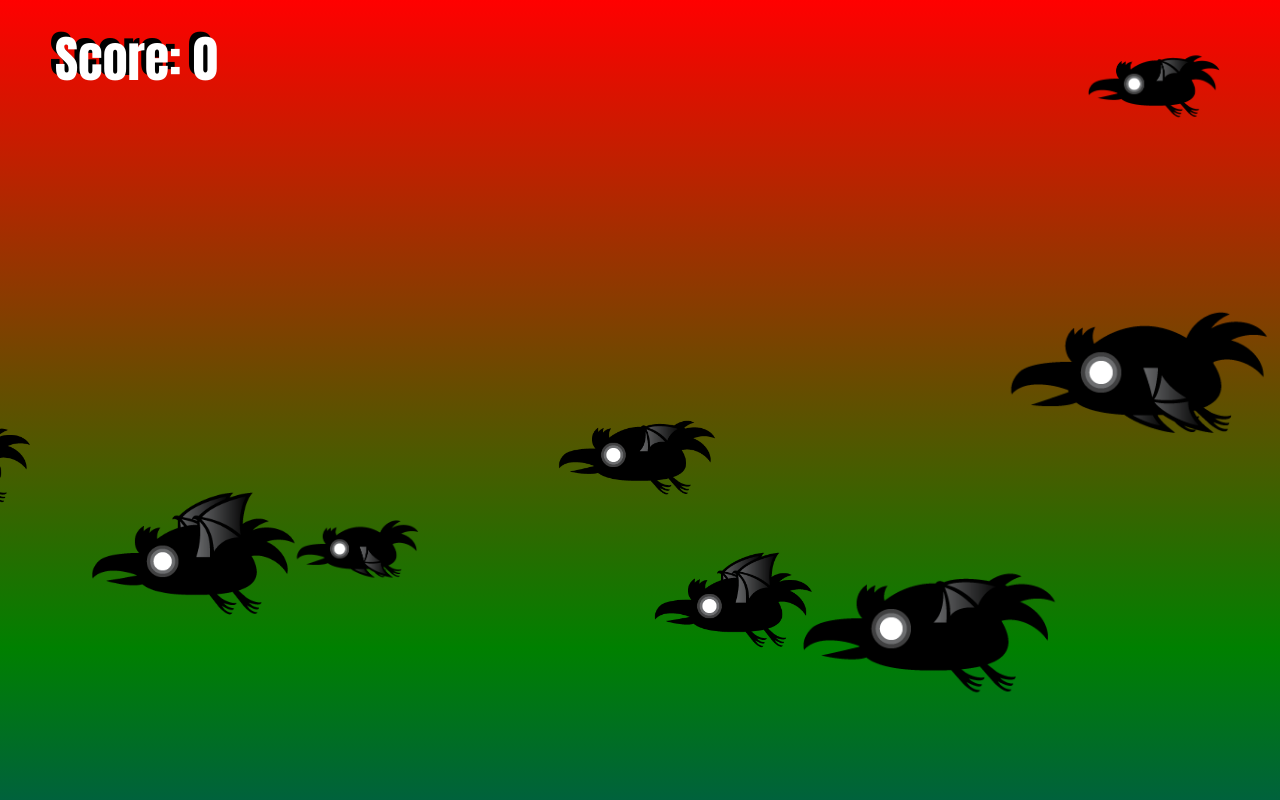
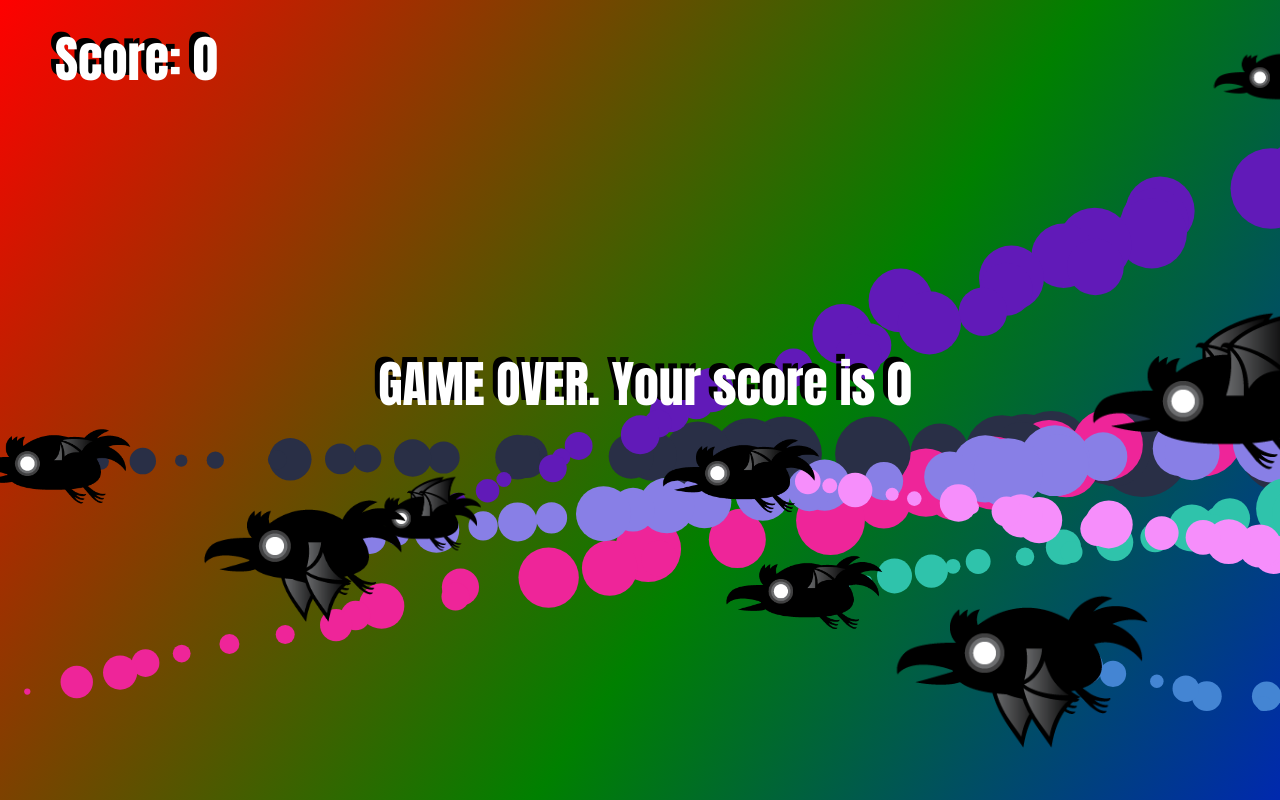
Before and after one commit to itsmarcotime/The-Raven-Game, a plain HTML site: page index.html in a window 1280 px wide. Shown: the top 800 px of the page. Drawn offline with Linux system fonts and the light colour scheme.

Commit message:
added particles to ravens

```diff
--- a/script.js
+++ b/script.js
@@ -9,6 +9,7 @@ collisionCanvas.width = window.innerWidth;
 collisionCanvas.height = window.innerHeight;
 
 let score = 0;
+let gameOver = false;
 ctx.font = '50px Impact';
 
 let timeToNextRaven = 0;
@@ -53,12 +54,77 @@ class Raven {
                 this.frame = 0;
             } else this.frame++;
             this.timeSinceFlap = 0;
+            particles.push(new Particle(this.x, this.y, this.width, this.color));
+        }
+        if (this.x < 0 - this.width) {
+            gameOver = true;
         }
     }
     draw() {
         collisionCtx.fillStyle = this.color;
         collisionCtx.fillRect(this.x, this.y, this.width, this.height);
         ctx.drawImage(this.image, this.frame * this.spriteWidth, 0, this.spriteWidth, this.spriteHeight, this.x, this.y, this.width, this.height);
+    }
+}
+let explosions = [];
+class Explosion {
+    constructor(x, y, size) {
+        this.image = new Image();
+        this.image.src = 'boom.png';
+        this.spriteWidth = 200;
+        this.spriteHeight = 179;
+        this.size = size;
+        this.x = x;
+        this.y = y;
+        this.frame = 0;
+        this.sound = new Audio();
+        this.sound.src = 'audio1.wav'
+        this.timeSinceLastFrame = 0;
+        this.frameInterval = 200;
+        this.markedForDeletion = false;
+    }
+    update(deltaTime) {
+        if (this.frame === 0) {
+            this.sound.play();
+        }
+        this.timeSinceLastFrame += deltaTime;
+        if (this.timeSinceLastFrame > this.frameInterval) {
+            this.frame++;
+            this.timeSinceLastFrame = 0;
+            if (this.frame > 5) {
+                this.markedForDeletion = true;
+            }
+        }
+    }
+    draw() {
+        ctx.drawImage(this.image, this.frame * this.spriteWidth, 0, this.spriteWidth, this.spriteHeight,
+            this.x, this.y - this.size/4, this.size, this.size);
+    }
+}
+let particles = [];
+class Particle {
+    constructor(x, y, size, color) {
+        this.size = size;
+        this.x = x + this.size/2;
+        this.y = y + this.size/3;
+        this.radius = Math.random() * this.size/10;
+        this.maxRadius = Math.random() * 20 + 35;
+        this.markedForDeletion = false;
+        this.speedX = Math.random() * 1 + 0.5;
+        this.color = color;
+    }
+    update() {
+        this.x += this.speedX;
+        this.radius += 0.2;
+        if (this.radius > this.maxRadius) {
+            this.markedForDeletion = true;
+        }
+    }
+    draw() {
+        ctx.beginPath();
+        ctx.fillStyle = this.color;
+        ctx.arc(this.x, this.y, this.radius, 0, Math.PI * 2);
+        ctx.fill();
     }
 }
 
@@ -68,6 +134,13 @@ function drawScore() {
     ctx.fillStyle = 'white';
     ctx.fillText('Score: ' + score, 55, 80);
 }
+function drawGameOver() {
+    ctx.textAlign = 'center';
+    ctx.fillStyle = 'black';
+    ctx.fillText('GAME OVER. Your score is ' + score, canvas.width/2, canvas.height/2);
+    ctx.fillStyle = 'white';
+    ctx.fillText('GAME OVER. Your score is ' + score, canvas.width/2 + 5, canvas.height/2 + 5);
+}
 
 window.addEventListener('click', function(e) {
     const detectPixelColor = collisionCtx.getImageData(e.x, e.y, 1, 1)
@@ -76,8 +149,11 @@ window.addEventListener('click', function(e) {
     const pc = detectPixelColor.data
     ravens.forEach(object => {
         if (object.randomColors[0] === pc[0] && object.randomColors[1] === pc[1] && object.randomColors[2] === pc[2]) {
+            //collision detected
             object.markedForDeletion = true;
             score++;
+            explosions.push(new Explosion(object.x, object.y, object.width));
+            console.log(explosions);
         }
     })
 })
@@ -96,9 +172,15 @@ function animate(timestamp) {
         })
     };
     drawScore();
-    [...ravens].forEach(object => object.update(deltaTime));
-    [...ravens].forEach(object => object.draw());
+    [...particles, ...ravens, ...explosions].forEach(object => object.update(deltaTime));
+    [...particles, ...ravens, ...explosions].forEach(object => object.draw());
     ravens = ravens.filter(object => !object.markedForDeletion)
-    requestAnimationFrame(animate);
+    explosions = explosions.filter(object => !object.markedForDeletion)
+    particles = particles.filter(object => !object.markedForDeletion)
+    if (!gameOver) {
+        requestAnimationFrame(animate);
+    } else {
+        drawGameOver();
+    }
 }
 animate(0);
--- a/style.css
+++ b/style.css
@@ -1,5 +1,5 @@
 body {
-    background: linear-gradient(to bottom, red, green, blue);
+    background: linear-gradient(125deg, red, green, blue);
     width: 100vw;
     height: 100vw;
     overflow: hidden;
```
Also changed, not shown: 1 other file.
